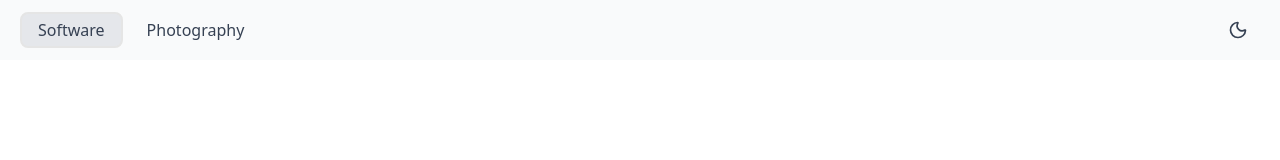
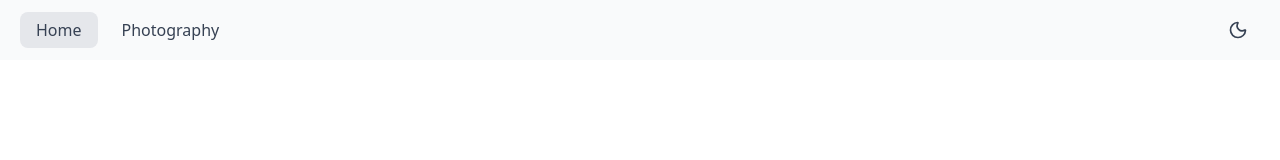
Before and after one commit to T-Visor/new-personal-website, a Next.js app: page / in a window 1280 px wide. Shown: the top 160 px of the page. Built offline with nearby package versions, Linux system fonts and the light colour scheme.

Commit message:
simplified navbar, need to make it cleaner

```diff
--- a/components/client-wrapper-layout.tsx
+++ b/components/client-wrapper-layout.tsx
@@ -75,10 +75,10 @@ export const ClientWrapperLayout = ({
               variant="ghost"
               className={`
                 text-md hover:bg-gray-200 dark:hover:bg-gray-700
-                ${pathName === "/" ? "border-2 bg-gray-200 dark:bg-gray-700" : ""}
+                ${pathName === "/" ? "bg-gray-200 dark:bg-gray-700" : ""}
               `}
             >
-              Software
+              Home
             </Button>
           </Link>
 
@@ -88,7 +88,7 @@ export const ClientWrapperLayout = ({
               variant="ghost"
               className={`
                 text-md hover:bg-gray-200 dark:hover:bg-gray-700
-                ${pathName === "/photography" ? "border-2 bg-gray-200 dark:bg-gray-700" : ""}
+                ${pathName === "/photography" ? "bg-gray-200 dark:bg-gray-700" : ""}
               `}
             >
               Photography
@@ -96,7 +96,14 @@ export const ClientWrapperLayout = ({
           </Link>
         </nav>
 
-        <div className="flex justify-center gap-2">
+        {/* navigation bar */}
+        <nav
+          className="
+            md:hidden
+            flex justify-center items-center space-x-2 font-medium
+          "
+        >
+          {/* Link to Photography page */}
           <Link href="/">
             <Button
               variant="ghost"
@@ -106,7 +113,6 @@ export const ClientWrapperLayout = ({
             </Button>
           </Link>
 
-          {/* Mobile Photography link */}
           <Link href="/photography">
             <Button
               variant="ghost"
@@ -115,7 +121,7 @@ export const ClientWrapperLayout = ({
               <Images className="size-5" />
             </Button>
           </Link>
-
+        </nav>
         {/* Dark/Light Mode Toggle */}
         <Button
           variant="ghost"
@@ -130,7 +136,6 @@ export const ClientWrapperLayout = ({
             <Moon className="size-5" />
           )}
         </Button>
-        </div>
       </header>
 
       <main>
```
Lines whose indentation alone changed are shown as unchanged.
